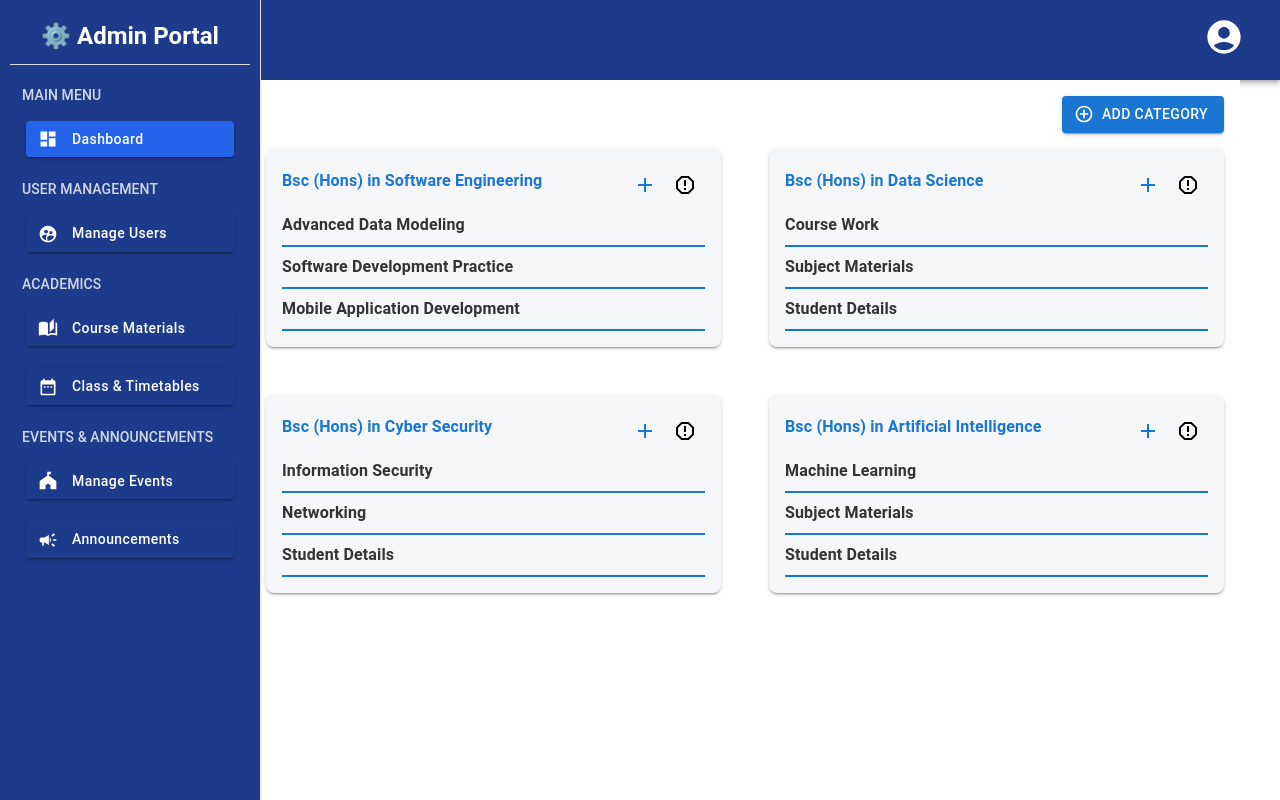
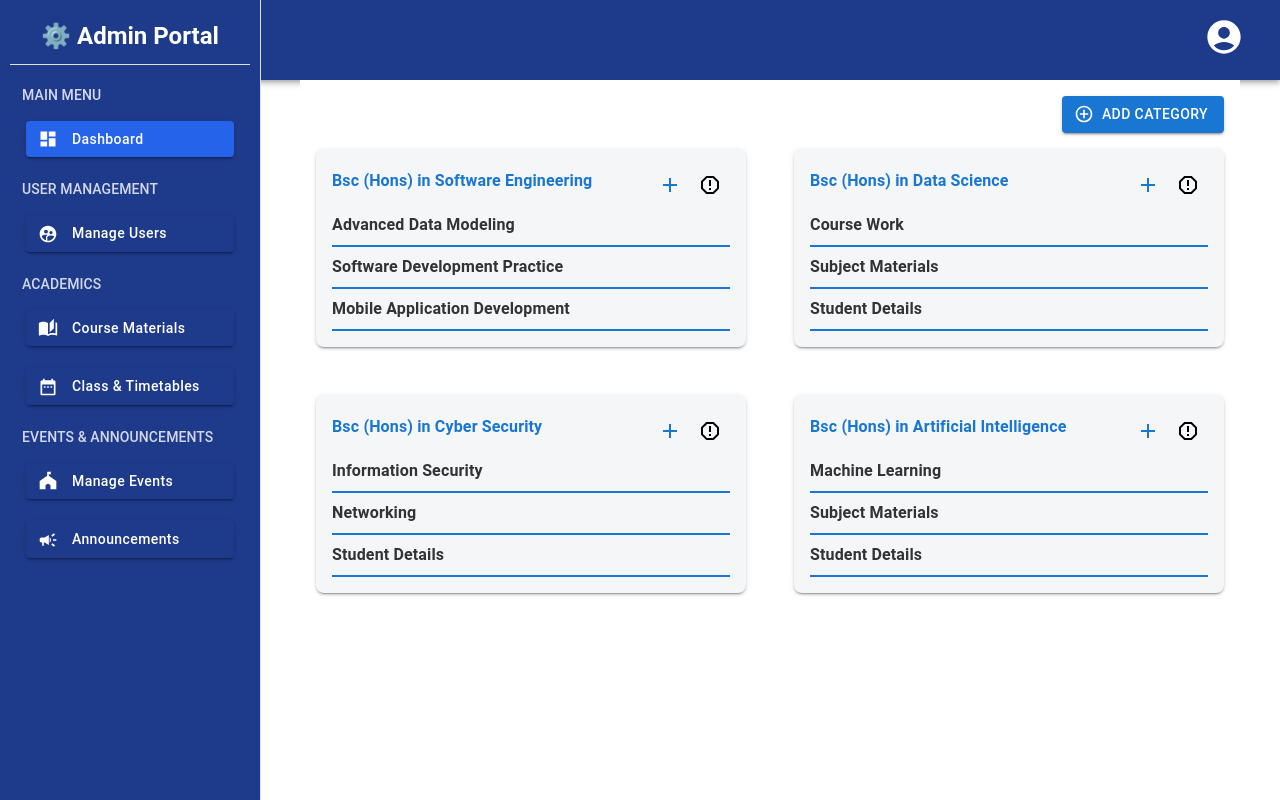
Before and after one commit to Shashika-Liyanage/LMS_SCMS, a React (Create React App) app: page /admin/degreeAdmin in a window 1280 px wide. Built offline with nearby package versions, Linux system fonts and the light colour scheme.

Commit message:
modification

```diff
--- a/src/Components/Pages/AdminLMS/Degree/DegreeA.js
+++ b/src/Components/Pages/AdminLMS/Degree/DegreeA.js
@@ -98,7 +98,7 @@
       <AdminSidebar />
       <Navbar />
 
-      <Box sx={{ marginLeft: '250px', marginRight: '40px', p: 2, bgcolor: 'white', minHeight: '80vh' }}>
+      <Box sx={{ marginLeft: '300px', marginRight: '40px', p: 2, bgcolor: 'white', minHeight: '80vh' }}>
         {/* Add Category Button in the Top Right */}
         <Box sx={{ display: 'flex', justifyContent: 'flex-end', mb: 2 }}>
           <Button
```
